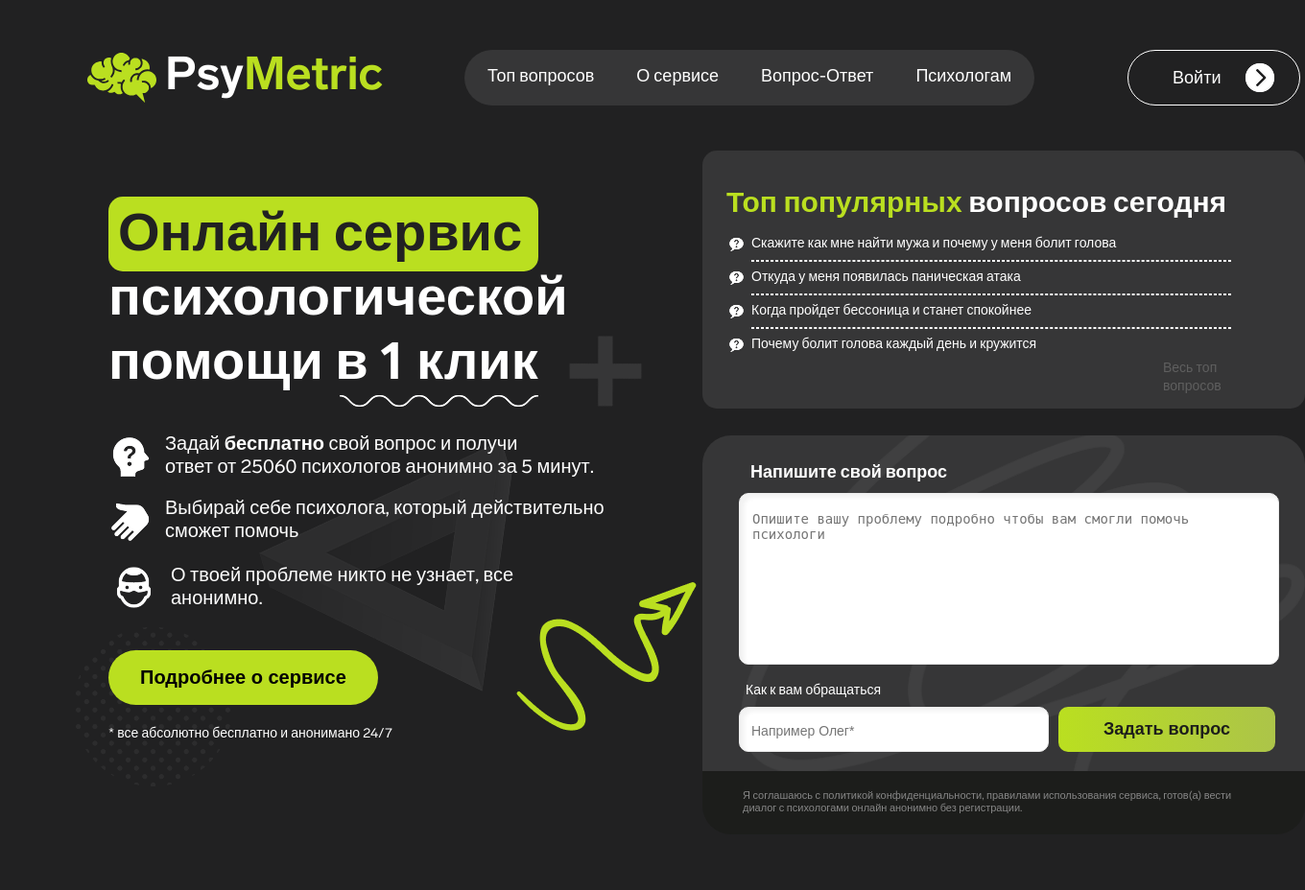
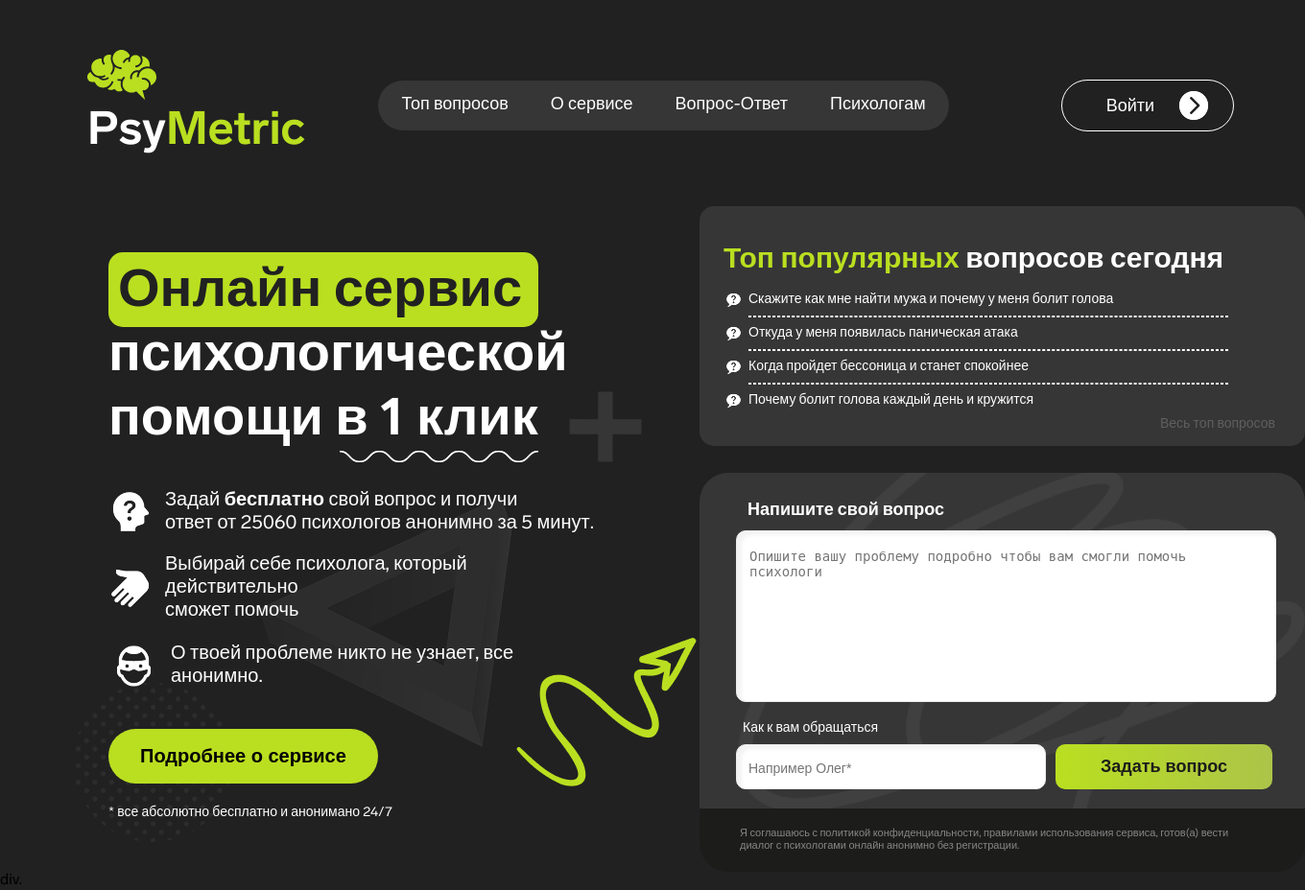
Before and after one commit to Dazai13/psymetric, a PHP site: page / in a window 1360 px wide. Shown: the whole page at 96% size. Before the commit the page ends 848 px from the top, so only its background shows below. Run offline with PHP 8.4, Linux system fonts and the light colour scheme.

Commit message:
Готовый intro и исправленная шапка

```diff
--- a/css/style.css
+++ b/css/style.css
@@ -87,62 +87,77 @@ body{
     z-index: 0;
 }
 /*header*/
-.header__content{
+.header__content {
   display: flex;
-    flex-direction: row;
-    margin:52px 74px 0 91px;
+  align-items: center;
+  justify-content: space-between;
+  margin: 52px 74px 0 91px;
+  gap: 20px;
 }
-.header__content-logo{
+.header__logo {
   display: flex;
-    flex-direction: row;
   align-items: center;
-    gap:9px;
+  gap: 9px;
 }
-.header__logo-img{
+.header__logo-img {
   width: 72px;
   height: 52px;
+  flex-shrink: 0;
 }
-.header__logo-text{
+.header__logo-text {
   font-size: 48px;
   font-weight: 700;
-    line-height: 58px;
-    color:var(--white);
+  line-height: 1.2;
+  color: var(--white);
 }
-.header__logo-text span{
-    color:var(--yellow);
+.header__logo-text span {
+  color: var(--yellow);
 }
-.header__content-nav{
-    margin-left: 85px;
+.header__nav {
+  margin-left: auto;
+}
+.header__nav-list {
   display: flex;
   align-items: center;
-    flex-direction: row;
   background: var(--gray);
-    padding:7px 24px;
+  padding: 7px 24px;
   border-radius: 30px;
-    gap:44px;
+  gap: 44px;
 }
-.header__nav-item{
-    width:max-content
+.header__nav-item {
+  width: max-content;
 }
-.nav_link{
-    color:var(--white);
-    font-size:18px;
+.header__nav-link {
+  color: var(--white);
+  font-size: 18px;
   font-weight: 400;
   line-height: 38px;
 }
-.header__content-btn{
-    margin-left:97px;
-    border:1px solid var(--white);
-    color:var(--white);
-    gap:22px;
-    padding:7px 22px 7px 46px;
-    font-size:18px;
+.header__nav-link:hover {
+  color:var(--yellow);
+}
+.header__actions {
+  margin-left: 97px;
+}
+.header__btn {
+  display: flex;
+  align-items: center;
+  gap: 22px;
+  border: 1px solid var(--white);
+  color: var(--white);
+  background: transparent;
+  padding: 7px 22px 7px 46px;
+  font-size: 18px;
   font-weight: 400;
   line-height: 22px;
 }
-.header__content-btn:hover{
+.header__btn:hover {
   background: var(--white);
-    color:var(--gray);
+  color: var(--gray);
+}
+.header__btn img {
+  width: auto;
+  height: 38px;
 }
 /*background__wrapper*/
 .background__wrapper {
@@ -215,6 +230,7 @@ body{
     font-weight: 700;
     color:var(--white);
     line-height: 67px;
+    width: max-content;
 }
 .intro__title span{
     text-align: center;
@@ -314,6 +330,7 @@ body{
     font-weight: 400;
     margin-top:7px;
     margin-left:455px;
+    width:max-content;
 }
 /*form*/
 .form{
--- a/index.html
+++ b/index.html
@@ -12,20 +12,29 @@
 <body>
     <header class="header">
         <div class="header__container container">
-            <div class="header__content content">
-                <div class="header__content-logo">
-                    <svg class="header__logo-img">
-                        <use xlink:href="img/sprite.svg#logo"></use>
-                    </svg>
-                    <p class="header__logo-text">Psy<span>Metric</span></p>
+            <div class="header__content">
+                <div class="header__logo">
+                    <a href="/" class="header__logo-link">
+                        <svg class="header__logo-img" aria-hidden="true" focusable="false">
+                            <use xlink:href="img/sprite.svg#logo"></use>
+                        </svg>
+                        <span class="header__logo-text">Psy<span>Metric</span></span>
+                    </a>
                 </div>
-                <nav class="header__content-nav">
-                    <li class="header__nav-item"><a href="" class="nav_link link">Топ вопросов</a></li>
-                    <li class="header__nav-item"><a href="" class="nav_link link">О сервисе</a></li>
-                    <li class="header__nav-item"><a href="" class="nav_link link">Вопрос-Ответ</a></li>
-                    <li class="header__nav-item"><a href="" class="nav_link link">Психологам</a></li>
+                <nav class="header__nav" aria-label="Основное меню">
+                    <ul class="header__nav-list">
+                        <li class="header__nav-item"><a href="#" class="header__nav-link">Топ вопросов</a></li>
+                        <li class="header__nav-item"><a href="#" class="header__nav-link">О сервисе</a></li>
+                        <li class="header__nav-item"><a href="#" class="header__nav-link">Вопрос-Ответ</a></li>
+                        <li class="header__nav-item"><a href="#" class="header__nav-link">Психологам</a></li>
+                    </ul>
                 </nav>
-                <button class="header__content-btn btn">Войти <img src="img/arrow.png" alt=""></button>
+                <div class="header__actions">
+                    <button class="header__btn btn">
+                        Войти
+                        <img src="img/arrow.png" alt="" aria-hidden="true">
+                    </button>
+                </div>
             </div>
         </div>
     </header>
@@ -43,7 +52,7 @@
         <div class="intro__container container">
             <div class="intro__content content">
                 <div class="intro__content-left">
-                    <h1 class="intro__title"><span>Онлайн сервис</span> психологической помощи в 1 клик</h1>
+                    <h1 class="intro__title"><span>Онлайн сервис</span> <br>психологической<br> помощи в 1 клик</h1>
                     <div class="intro__points">
                         <div class="intro__points-item">
                             <img src="img/decision.png" alt="" class="points__item-icon">
@@ -121,5 +130,8 @@
             </div>
         </div>
     </section>
+    <footer class = "footer">
+        div.
+    </footer>
 </body>
 </html>
```
Lines whose indentation alone changed are shown as unchanged.
